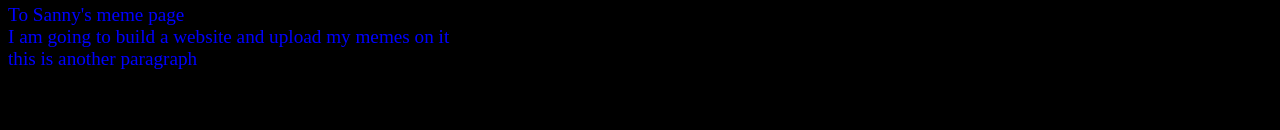
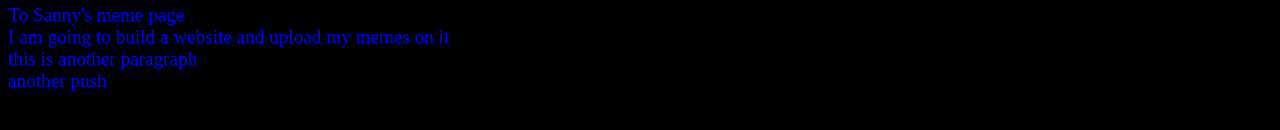
Before and after one commit to sannyhike/website, a plain HTML site: page index.html in a window 1280 px wide. Shown: the part 196-326 px from the top of the page. Drawn offline with Linux system fonts and the light colour scheme.

Commit message:
another push

```diff
--- a/index.html
+++ b/index.html
@@ -13,5 +13,6 @@
     <p>To Sanny's meme page</p>
     <p>I am going to build a website and upload my memes on it </p>
     <p>this is another paragraph</p>
+    <p>another push</p>
 </body>
 </html>
```
